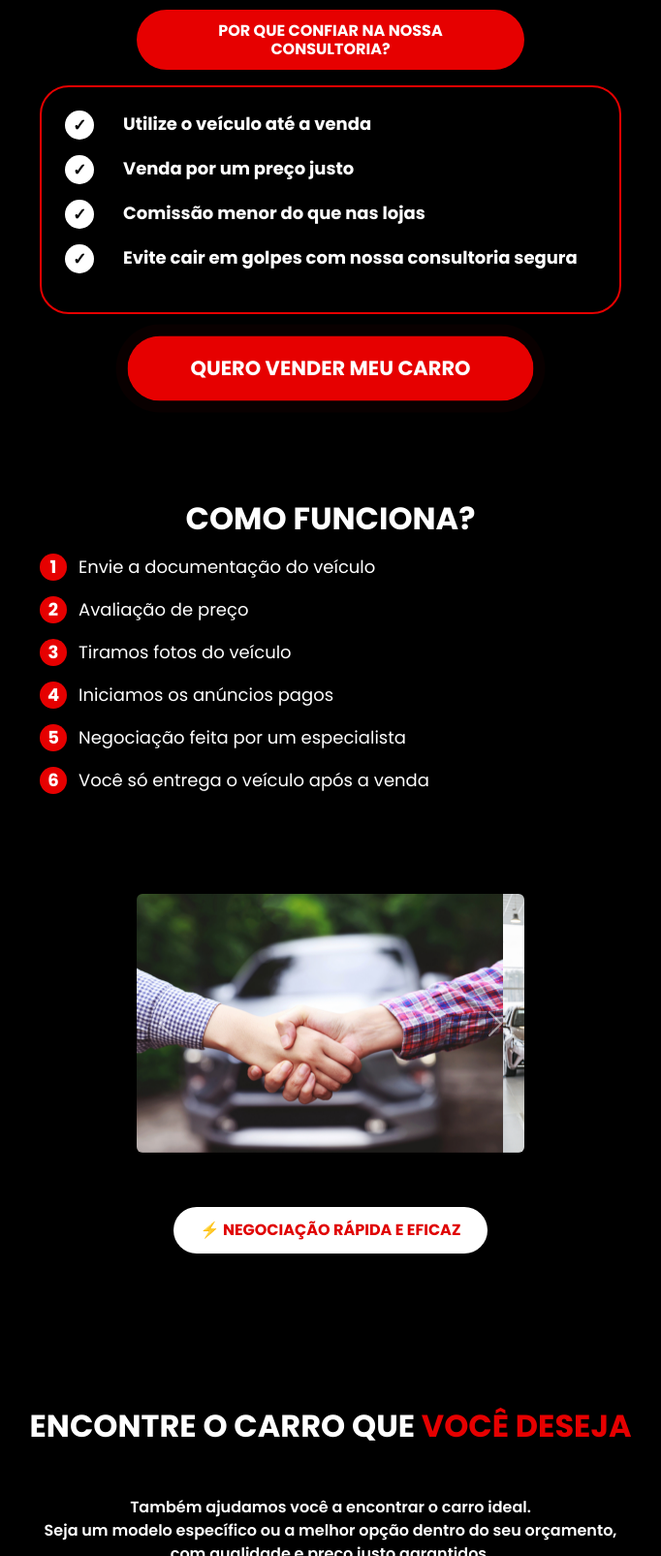
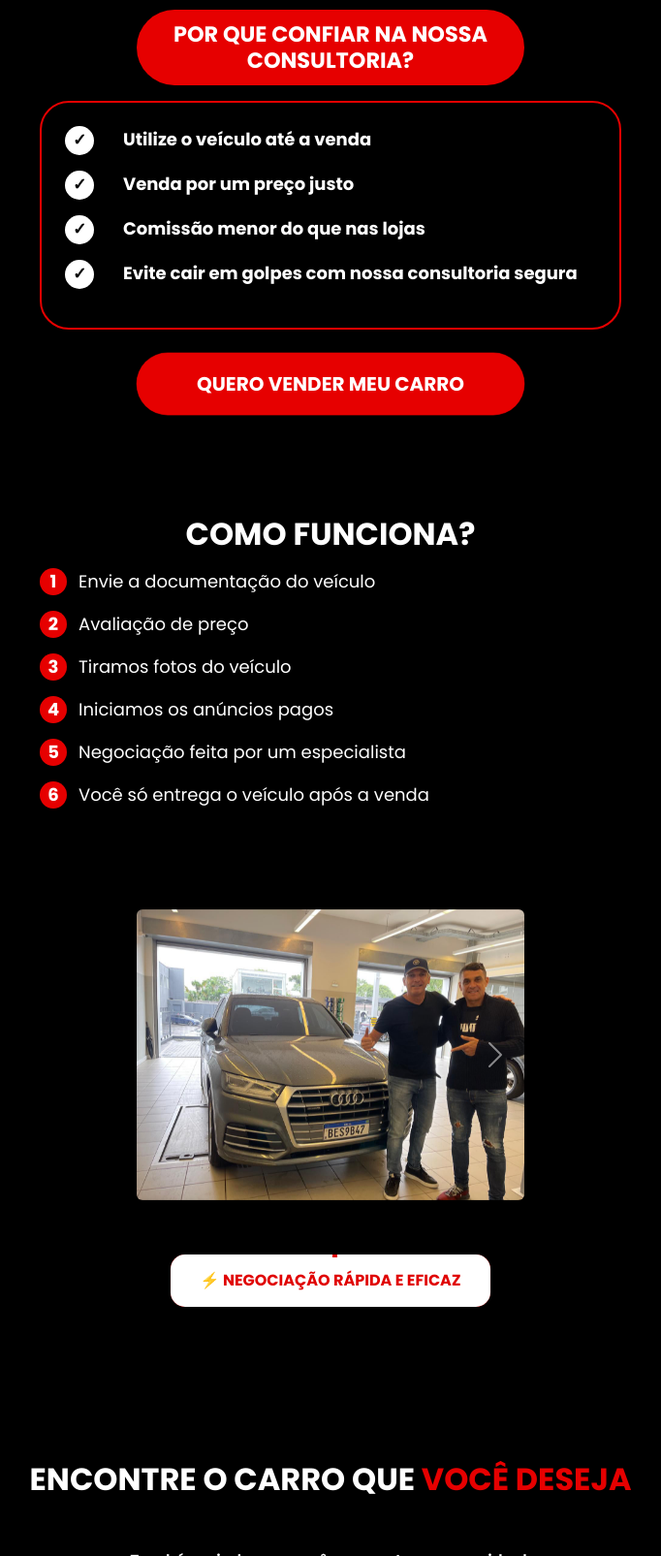
Before and after one commit to Woschbrayan/lading_page_M.automotiva, a plain HTML site: page index.html in a window 1280 px wide. Shown: the part 610-2215 px from the top of the page at 97% size, without its empty margins (299-981 px from the left). Drawn offline with nearby package versions, Linux system fonts and the light colour scheme.

Commit message:
Atualizacoes de landing-page

```diff
--- a/assets/css/style.css
+++ b/assets/css/style.css
@@ -17,6 +17,7 @@ body {
     box-shadow: 0 0 0 0 rgba(230, 0, 0, 0);
   }
 }
+
 
 .btn-pulse {
   animation: pulse 2s infinite;
@@ -52,16 +53,63 @@ body {
   max-width: 400px;
 }
 .btn-white-title {
+  --angle: 0deg;
+  --opacity: 1;
+
   background-color: #ffffff;
   color: #e00000;
   font-weight: bold;
-  border-radius: 50px;
+  border-radius: 15px;
   padding: 12px 28px;
   font-size: 1rem;
   white-space: nowrap;
-      margin: 5%;
+  margin: 5%;
   display: inline-block;
+
+  --border-size: 0.2rem;
+  border: var(--border-size) solid transparent;
+
+  /* Borda animada girando com gradiente */
+  border-image: conic-gradient(
+
+    from var(--angle),
+    #e00000 0deg 10deg,
+    transparent 10deg 360deg
+  ) 1 stretch;
+
+
+  /* Animações combinadas: girar e pulsar */
+  animation: rotate 6s linear infinite, pulse 1.5s ease-in-out infinite;
 }
+
+/* Garante que a borda siga o radius */
+@property --angle {
+  syntax: "<angle>";
+  initial-value: 0deg;
+  inherits: false;
+}
+
+/* Animação de girar mais lenta */
+@keyframes rotate {
+  to {
+    --angle: 360deg;
+  }
+}
+
+/* Animação de pulsar */
+@keyframes pulse {
+  0% {
+    box-shadow: 0 0 0 0 rgba(224, 0, 0, 0.7);
+  }
+  70% {
+    box-shadow: 0 0 0 10px rgba(224, 0, 0, 0);
+  }
+  100% {
+    box-shadow: 0 0 0 0 rgba(224, 0, 0, 0);
+  }
+}
+
+
 .btn-white {
   background-color: #ffffff;
   color: #e00000;
--- a/index.html
+++ b/index.html
@@ -4,33 +4,40 @@
   <meta charset="UTF-8">
   <meta name="viewport" content="width=device-width, initial-scale=1.0">
   <title>Consultoria Automotiva Marcos</title>
+
   <link href="https://cdn.jsdelivr.net/npm/bootstrap@5.3.0/dist/css/bootstrap.min.css" rel="stylesheet">
-  <link rel="stylesheet" href="assets/css/style.css">
+  <link rel="stylesheet" href="assets/css/style.css?v=1.0.1">
   <link rel="stylesheet" href="https://cdnjs.cloudflare.com/ajax/libs/font-awesome/6.5.0/css/all.min.css">
   <link href="https://fonts.googleapis.com/css2?family=Poppins:wght@400;600;700&display=swap" rel="stylesheet">
 
+  <!-- AOS Animate On Scroll CSS -->
+  <link rel="stylesheet" href="https://cdnjs.cloudflare.com/ajax/libs/aos/2.3.4/aos.css">
 </head>
+
 <body>
 
-  <header class="custom-header d-flex justify-content-between align-items-center px-3 py-2">
+  <header class="custom-header d-flex justify-content-between align-items-center px-3 py-2" data-aos="fade-down">
     <button class="btn btn-outline-dark" data-bs-toggle="offcanvas" data-bs-target="#menuLateral">☰</button>
-
-
     <img src="assets/img/Logotipo Principal I 2.png" alt="Logo Marcos" height="40" class="mx-auto">
     <div style="width: 42px;"></div>
   </header>
 
   <main class="container text-center py-5">
-    <img src="assets/img/carros.png" class="img-fluid mb-4" alt="Carros">
+<img src="assets/img/carros.png" class="img-fluid mb-4" alt="Carros" data-aos="zoom-in">
 
-    <h1 class="mb-3">Venda seu carro <br><span class="highlight-red">sem</span> precisar <span class="highlight-red">deixá-lo</span> na loja.</h1>
-    <p class="mb-4" style="    font-size: 2rem;
-    font-weight: 800;
-">📍 Curitiba - PR</p>
+<h1 class="mb-3" data-aos="fade-up" data-aos-duration="1000">
+  VENDA SEU CARRO <br><span class="highlight-red">SEM</span> <span class="highlight-red">DEIXA-LO</span> NA LOJA
+</h1>
 
-    <div class="mb-4">
-      <h2 class="btn-red-title" >POR QUE CONFIAR NA NOSSA <br> CONSULTORIA?</h2>
-      <ul class="checklist text-start mt-3 mx-auto">
+<p class="mb-4" style="font-size: 2rem; font-weight: 800;" data-aos="fade-up" data-aos-delay="200">
+  📍 Curitiba - PR
+</p>
+
+<div class="mb-4" data-aos="zoom-in">
+  <h2 class="btn-red-title" style="font-size: 1.4rem;">
+    POR QUE CONFIAR NA NOSSA <br> CONSULTORIA?
+  </h2>
+  <ul class="checklist text-start mt-3 mx-auto" data-aos="fade-left" data-aos-delay="300">
     <li>Utilize o veículo até a venda</li>
     <li>Venda por um preço justo</li>
     <li>Comissão menor do que nas lojas</li>
@@ -38,14 +45,15 @@
   </ul>
 </div>
 
-  <!-- <button class="btn btn-red btn-pulse"></button> -->
-<a href="https://wa.me/5541999999999?text=Olá%2C%20gostaria%20de%20saber%20mais%20sobre%20a%20consultoria%20automotiva." target="_blank" class="btn btn-red btn-lg btn-pulse mb-5">
+<a href="https://wa.me/5541999999999?text=Olá%2C%20gostaria%20de%20saber%20mais%20sobre%20a%20consultoria%20automotiva."
+   target="_blank" class="btn btn-red btn-lg btn-pulse mb-5"
+   data-aos="fade-up" data-aos-delay="200">
   QUERO VENDER MEU CARRO
 </a>
 
-    <div class="como-funciona-div text-center">
+    <div class="como-funciona-div text-center" data-aos="fade-up">
       <h2 class="section-title mb-3">COMO FUNCIONA?</h2>
-      <ol class="como-funciona-list text-start mx-auto mb-5">
+      <ol class="como-funciona-list text-start mx-auto mb-5" data-aos="fade-right">
         <li>Envie a documentação do veículo</li>
         <li>Avaliação de preço</li>
         <li>Tiramos fotos do veículo</li>
@@ -56,17 +64,16 @@ QUERO VENDER MEU CARRO
     </div>
 
     <div class="text-center mb-4">
-  <!-- Carousel de clientes -->
-  <div id="clientesCarousel" class="carousel slide mx-auto" data-bs-ride="carousel" style="max-width: 400px;">
+      <div id="clientesCarousel" class="carousel slide mx-auto" data-bs-ride="carousel" style="max-width: 400px;" data-aos="zoom-in" data-aos-delay="300">
         <div class="carousel-inner rounded">
           <div class="carousel-item active">
-        <img src="assets/img/clientes/1.png" class="d-block w-100" alt="Cliente 1">
+            <img src="assets/img/clientes/1.jpeg" class="d-block w-100" alt="Cliente 1">
           </div>
           <div class="carousel-item">
-        <img src="assets/img/clientes/2.png" class="d-block w-100" alt="Cliente 2">
+            <img src="assets/img/clientes/2.jpeg" class="d-block w-100" alt="Cliente 2">
           </div>
           <div class="carousel-item">
-        <img src="assets/img/clientes/3.png" class="d-block w-100" alt="Cliente 3">
+            <img src="assets/img/clientes/3.jpeg" class="d-block w-100" alt="Cliente 3">
           </div>
         </div>
         <button class="carousel-control-prev" type="button" data-bs-target="#clientesCarousel" data-bs-slide="prev">
@@ -76,24 +83,21 @@ QUERO VENDER MEU CARRO
           <span class="carousel-control-next-icon"></span>
         </button>
       </div>
-
-  <!-- Texto abaixo do slide -->
-  <p class="btn-white-title">⚡ NEGOCIAÇÃO RÁPIDA E EFICAZ</p>
+      <p class="btn-white-title" data-aos="fade-up">⚡ NEGOCIAÇÃO RÁPIDA E EFICAZ</p>
     </div>
 
-
-    <div class="encontre-div text-center">
+    <div class="encontre-div text-center" data-aos="fade-up">
       <h2 class="section-title mt-5">ENCONTRE O CARRO QUE <span class="highlight-red">VOCÊ DESEJA</span></h2>
-      <p class="mb-4">Também ajudamos você a encontrar o carro ideal. <br> Seja um modelo específico ou a melhor opção dentro do seu orçamento,<br> com qualidade e preço justo garantidos.</p>
+      <p class="mb-4">Também ajudamos você a encontrar o carro ideal.<br> Seja um modelo específico ou a melhor opção dentro do seu orçamento,<br> com qualidade e preço justo garantidos.</p>
     </div>
 
-    <a href="https://wa.me/5541999999999?text=Olá%2C%20gostaria%20de%20saber%20mais%20sobre%20a%20consultoria%20automotiva." target="_blank" class="btn btn-red btn-lg btn-pulse mb-5">
+    <a href="https://wa.me/5541999999999?text=Olá%2C%20gostaria%20de%20saber%20mais%20sobre%20a%20consultoria%20automotiva."
+       target="_blank" class="btn btn-red btn-lg btn-pulse mb-5" data-aos="fade-up">
       ENTRE EM CONTATO
     </a>
 
-
-<h2 class="section-title">PERGUNTAS FREQUENTES</h2>
-<div class="accordion faq my-4 mx-auto" id="faqAccordion" style="max-width: 600px;">
+    <h2 class="section-title" data-aos="fade-up">PERGUNTAS FREQUENTES</h2>
+    <div class="accordion faq my-4 mx-auto" id="faqAccordion" style="max-width: 600px;" data-aos="fade-up">
       <div class="accordion-item">
         <h2 class="accordion-header">
           <button class="accordion-button collapsed bg-white text-dark fw-semibold rounded mb-2" type="button" data-bs-toggle="collapse" data-bs-target="#faq1">
@@ -149,9 +153,10 @@ QUERO VENDER MEU CARRO
         </div>
       </div>
     </div>
+
   </main>
 
-  <footer class="bg-white text-dark py-5 border-top">
+  <footer class="bg-white text-dark py-5 border-top" data-aos="fade-up">
     <div class="container d-flex flex-column flex-md-row justify-content-between align-items-start text-start">
       <div class="mb-4 mb-md-0">
         <img src="assets/img/Logotipo Principal I 2.png" alt="Logo Marcos" height="40" class="mb-2">
@@ -176,6 +181,13 @@ QUERO VENDER MEU CARRO
   </footer>
 
   <script src="https://cdn.jsdelivr.net/npm/bootstrap@5.3.0/dist/js/bootstrap.bundle.min.js"></script>
+
+  <!-- AOS Animate On Scroll JS -->
+  <script src="https://cdnjs.cloudflare.com/ajax/libs/aos/2.3.4/aos.js"></script>
+  <script>
+    AOS.init();
+  </script>
+
   <div class="offcanvas offcanvas-start bg-white text-dark" tabindex="-1" id="menuLateral" aria-labelledby="menuLateralLabel">
     <div class="offcanvas-header">
       <h5 class="offcanvas-title fw-bold" id="menuLateralLabel">Menu</h5>
@@ -192,7 +204,5 @@ QUERO VENDER MEU CARRO
     </div>
   </div>
 
-
-
 </body>
 </html>
```
Also changed, not shown: assets/img/clientes/1.jpeg (added), assets/img/clientes/1.png (deleted), assets/img/clientes/2.jpeg (added), assets/img/clientes/2.png (deleted), assets/img/clientes/3.jpeg (added), assets/img/clientes/3.png (deleted), 4 other files. Lines whose indentation alone changed are shown as unchanged.
